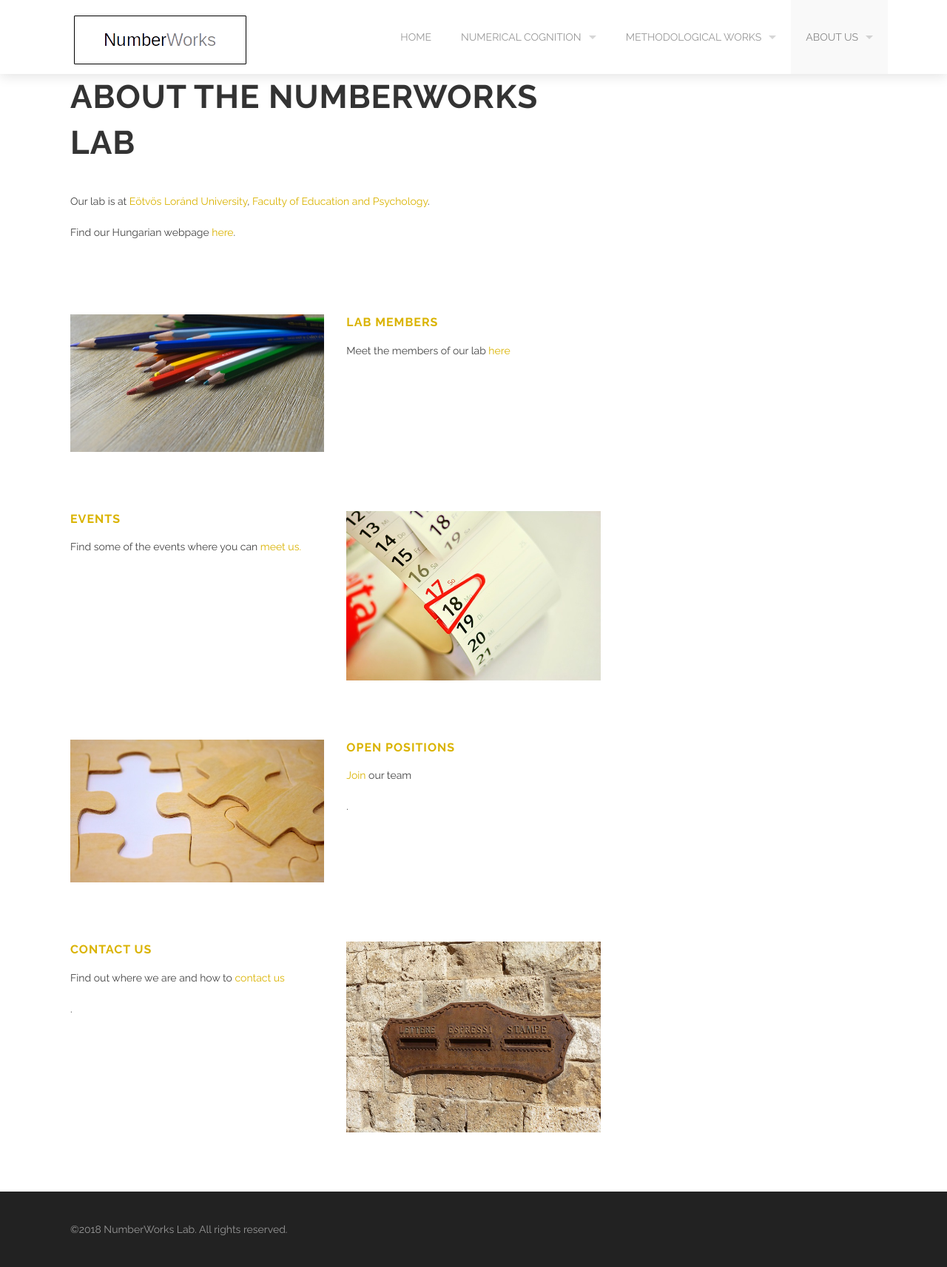
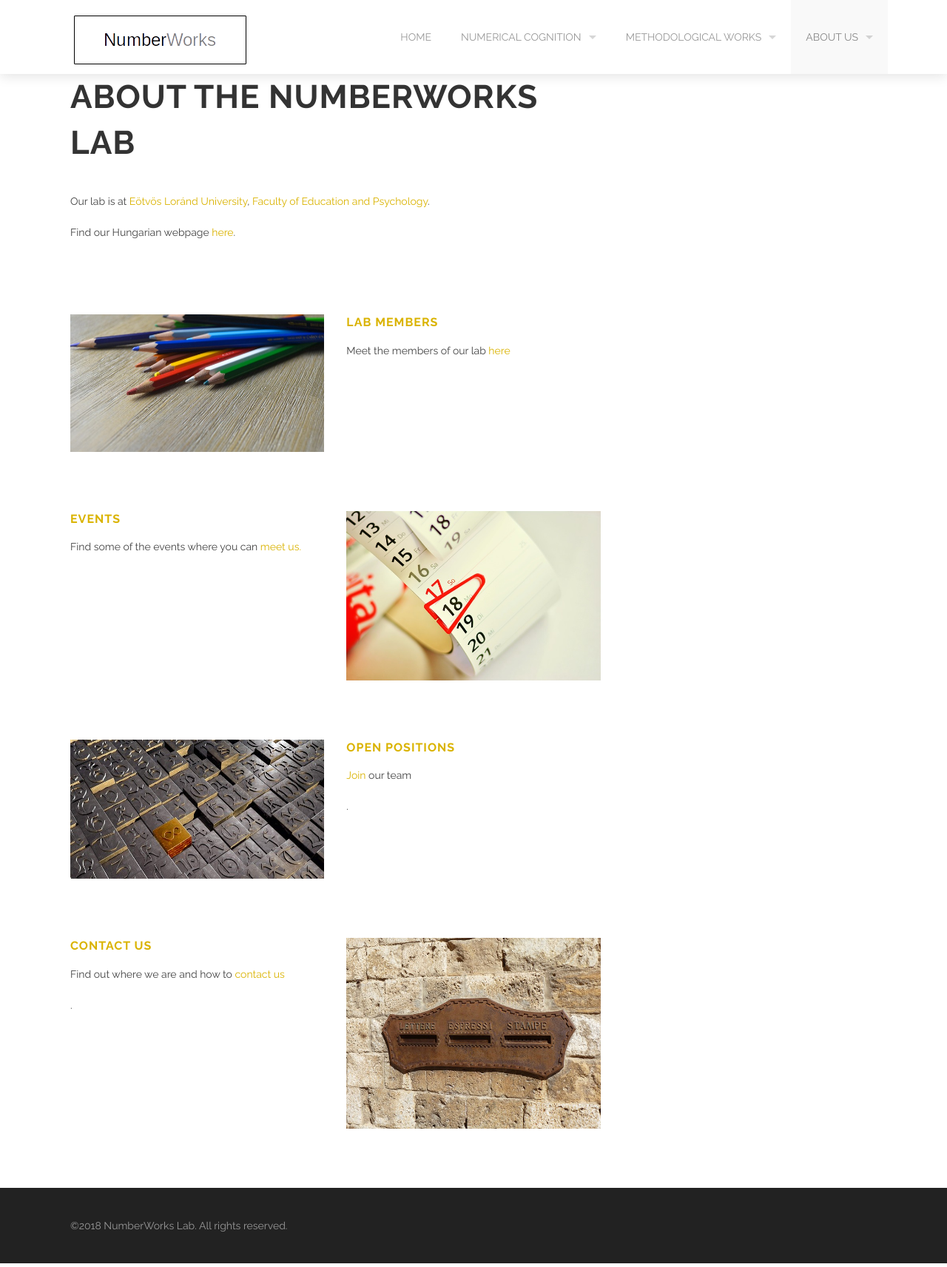
Before and after one commit to theNumberWorks/numberworks_website, a Jekyll site: the page built from about.md, in a window 1280 px wide. Shown: the whole page at 74% size. Built offline with Jekyll 4.4.1, drawn with Linux system fonts in a browser that asks for light colours.

Commit message:
open positions change image

```diff
--- a/about.md
+++ b/about.md
@@ -35,7 +35,7 @@ Find our Hungarian webpage [here](https://sites.google.com/site/matematikaimegis
 
   <div class='row'>
     <div class='medium-6 columns'>
-      <img class="fadeinleft" alt="" src="images/puzzle.jpg" />
+      <img class="fadeinleft" alt="" src="images/letters.jpg" />
       <div class='three spacing'></div>
     </div>
     <div class='medium-6 columns'>
```
Also changed, not shown: images/letters.jpg (added).
